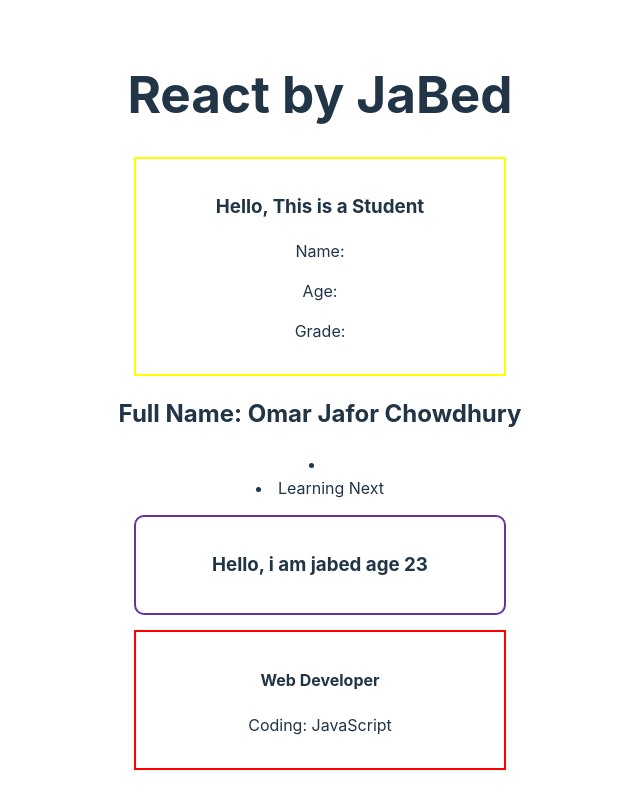
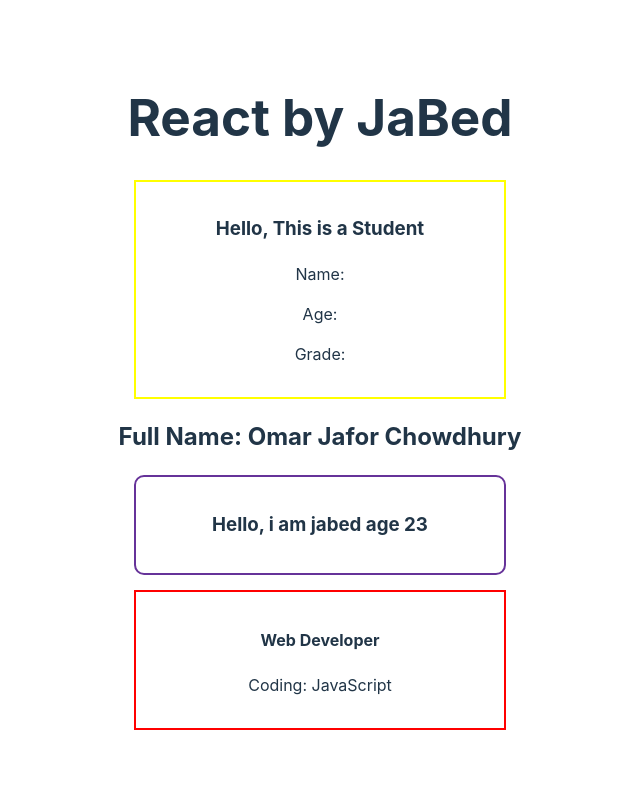
Before and after one commit to omarjafor/My-First-React, a React (Vite) app: page / in a window 1280 px wide. Shown: the top 808 px of the page, without its empty margins (320-960 px from the left). Built offline with nearby package versions, Linux system fonts and the light colour scheme.

Commit message:
using map

```diff
--- a/src/pages/Home.jsx
+++ b/src/pages/Home.jsx
@@ -3,11 +3,11 @@ const name = 'Omar Jafor Chowdhury'
 function Home(){
     return <div>
         <h2>Full Name: {name} </h2>
-        {/* <Todo task='learn react' /> */}
-        {/* <Todos task='Learning JavaScript' isDone={true}/>
-        <Todos task='Learning React' isDone={false}/> */}
+        {/* <Todo task='learn react' />
+       <Todos task='Learning JavaScript' isDone={true}/>
+        <Todos task='Learning React' isDone={false}/>
         <Todos2 task='Learning React' isDone={false}/>
-        <Todos2 task='Learning Next' isDone={true}/>
+        <Todos2 task='Learning Next' isDone={true}/> */}
     </div>
 }
 
@@ -32,4 +32,7 @@ function Todos2({task, isDone}){
         // <li>{isDone || task}</li>
     )
 }
+
+
+
 export default Home;
```
